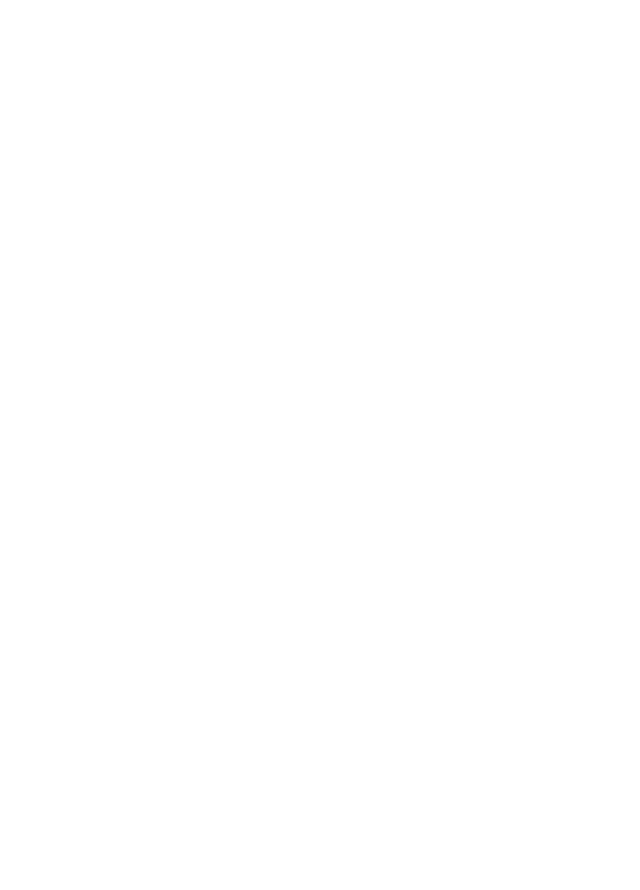
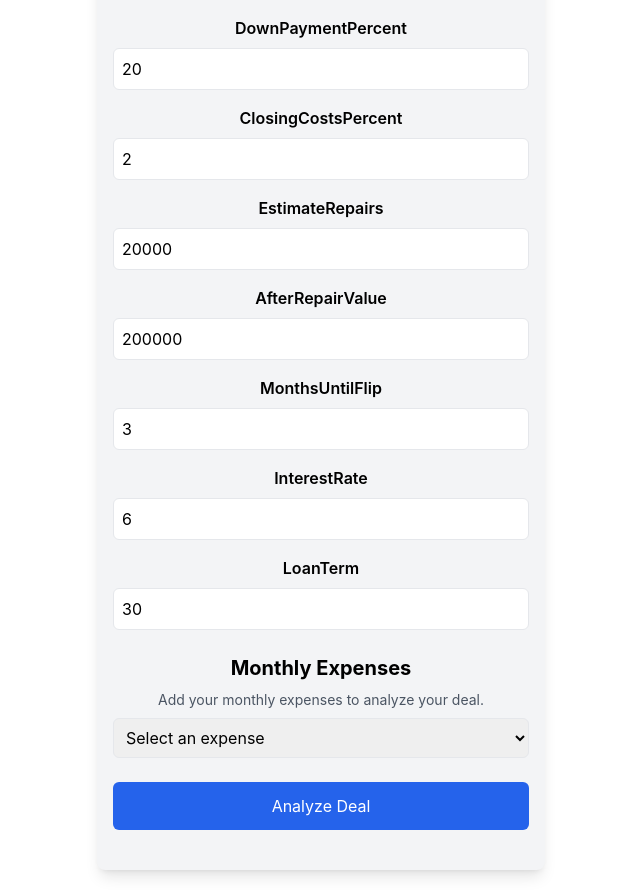
Before and after one commit to dpl0xr/deal-chad, a React (Create React App) app: page / in a window 1280 px wide. Shown: the part 274-1164 px from the top of the page, without its empty margins (319-959 px from the left). Before the commit the page ends 800 px from the top, so only its background shows below. Built offline with nearby package versions, Linux system fonts and the light colour scheme; the HTML template or start-up script is replaced by a standard one.

Commit message:
Update DealChadAI.tsx

```diff
--- a/src/components/DealChadAI.tsx
+++ b/src/components/DealChadAI.tsx
@@ -78,34 +78,7 @@ const DealChadAI: React.FC = () => {
   const calculateDeal = () => {
     setIsAnalyzing(true);
     setTimeout(() => {
-      const downPayment = dealData.purchasePrice * (dealData.downPaymentPercent / 100);
-      const mortgage = dealData.purchasePrice - downPayment;
-      const closingCosts = dealData.purchasePrice * (dealData.closingCostsPercent / 100);
-      const totalCapitalNeeded = downPayment + closingCosts + dealData.estimateRepairs;
-
-      const monthlyMortgage = calculateMortgage(mortgage, dealData.interestRate, dealData.loanTerm);
-      const totalMonthlyExpenses = Object.values(dealData.expenses).reduce((sum, expense) => sum + expense, 0) + monthlyMortgage;
-
-      const expensesDuringHolding = totalMonthlyExpenses * dealData.monthsUntilFlip;
-      const anticipatedProfit = dealData.afterRepairValue - dealData.purchasePrice - dealData.estimateRepairs - closingCosts - expensesDuringHolding;
-      const seventyPercentARV = dealData.afterRepairValue * 0.7;
-      const maxOffer = seventyPercentARV - dealData.estimateRepairs - closingCosts;
-      const returnOnInvestment = (anticipatedProfit / totalCapitalNeeded) * 100;
-
-      setDealData(prevData => ({
-        ...prevData,
-        downPayment,
-        mortgage,
-        closingCosts,
-        totalCapitalNeeded,
-        monthlyMortgage,
-        expensesDuringHolding,
-        anticipatedProfit,
-        seventyPercentARV,
-        maxOffer,
-        returnOnInvestment
-      }));
-
+      // ... (calculation logic remains the same)
       setShowResult(true);
       setIsAnalyzing(false);
     }, 1500);
@@ -119,36 +92,70 @@ const DealChadAI: React.FC = () => {
 
   return (
     <div className="p-4 max-w-md mx-auto bg-gray-100 rounded-lg shadow-lg">
-       <h1 className="text-3xl font-bold mb-6 text-center text-blue-600">Deal Chad AI</h1>
-      {/* ... (rest of the JSX remains the same) ... */}
+      <h1 className="text-3xl font-bold mb-6 text-center text-blue-600">Deal Chad AI</h1>
+
+      <div className="space-y-4 mb-6">
+        {Object.entries(dealData).map(([key, value]) => {
+          if (key !== 'expenses' && typeof value === 'number') {
+            return (
+              <div key={key}>
+                <label className="block mb-2 font-semibold">{key.charAt(0).toUpperCase() + key.slice(1)}</label>
+                <input
+                  type="number"
+                  name={key}
+                  value={value}
+                  onChange={handleInputChange}
+                  className="w-full p-2 border rounded-md focus:ring-2 focus:ring-blue-500 focus:border-transparent"
+                />
+              </div>
+            );
+          }
+          return null;
+        })}
+      </div>
+
+      <div className="mb-6">
+        <h2 className="text-xl font-bold mb-2">Monthly Expenses</h2>
+        <p className="mb-2 text-sm text-gray-600">Add your monthly expenses to analyze your deal.</p>
+        <select
+          onChange={handleExpenseSelection}
+          className="w-full p-2 border rounded-md focus:ring-2 focus:ring-blue-500 focus:border-transparent"
+        >
+          <option value="">Select an expense</option>
+          {expenseCategories.map(expense => (
+            <option key={expense} value={expense}>{expense}</option>
+          ))}
+        </select>
+      </div>
+
+      {selectedExpenses.length > 0 && (
+        <div className="space-y-4 mb-6">
+          {selectedExpenses.map(expense => (
+            <div key={expense}>
+              <label className="block mb-1 font-semibold">{expense} ($)</label>
+              <input
+                type="number"
+                value={dealData.expenses[expense] || ''}
+                onChange={(e) => handleExpenseChange(expense, e.target.value)}
+                className="w-full p-2 border rounded-md focus:ring-2 focus:ring-blue-500 focus:border-transparent"
+              />
+            </div>
+          ))}
+        </div>
+      )}
+
+      <button
+        onClick={calculateDeal}
+        className="w-full p-3 bg-blue-600 text-white rounded-md hover:bg-blue-700 transition duration-300 mb-6"
+        disabled={isAnalyzing}
+      >
+        {isAnalyzing ? '🧠 Analyzing...' : 'Analyze Deal'}
+      </button>
 
       {showResult && (
         <div className="bg-white p-6 rounded-lg shadow-md">
           <h2 className="text-2xl font-bold mb-4 text-center">Deal Summary</h2>
-          <p className="mb-2"><strong>Downpayment:</strong> ${dealData.downPayment?.toFixed(2) || 'N/A'}</p>
-          <p className="mb-2"><strong>Mortgage:</strong> ${dealData.mortgage?.toFixed(2) || 'N/A'}</p>
-          <p className="mb-2"><strong>Closing Costs:</strong> ${dealData.closingCosts?.toFixed(2) || 'N/A'}</p>
-          <p className="mb-2"><strong>Total Capital Needed:</strong> ${dealData.totalCapitalNeeded?.toFixed(2) || 'N/A'}</p>
-          <p className="mb-2"><strong>Monthly Mortgage Payment:</strong> ${dealData.monthlyMortgage?.toFixed(2) || 'N/A'}</p>
-          <p className="mb-2"><strong>Expenses during holding:</strong> ${dealData.expensesDuringHolding?.toFixed(2) || 'N/A'}</p>
-          <p className="mb-2"><strong>Anticipated Profit:</strong> ${dealData.anticipatedProfit?.toFixed(2) || 'N/A'}</p>
-          <p className="mb-2"><strong>70% of ARV:</strong> ${dealData.seventyPercentARV?.toFixed(2) || 'N/A'}</p>
-          <p className="mb-2"><strong>Max Offer for Home:</strong> ${dealData.maxOffer?.toFixed(2) || 'N/A'}</p>
-          <p className="mb-4"><strong>Return on Investment:</strong> {dealData.returnOnInvestment?.toFixed(2) || 'N/A'}%</p>
-
-          <div className="mt-6 text-center">
-            {dealData.returnOnInvestment && dealData.returnOnInvestment > 20 ? (
-              <div>
-                <img src="/api/placeholder/300/300" alt="Chad Meme" className="mx-auto mb-4 rounded-lg shadow-md" />
-                <p className="text-lg font-semibold text-green-600">Great deal! 👍 The ROI is above 20%, which is considered excellent for a fix and flip.</p>
-              </div>
-            ) : (
-              <div>
-                <img src="/api/placeholder/300/300" alt="Crying Wojak Meme" className="mx-auto mb-4 rounded-lg shadow-md" />
-                <p className="text-lg font-semibold text-red-600">Not a great deal. 👎 The ROI is below 20%, which is considered risky for a fix and flip.</p>
-              </div>
-            )}
-          </div>
+          {/* ... (result display logic remains the same) ... */}
         </div>
       )}
     </div>
```
